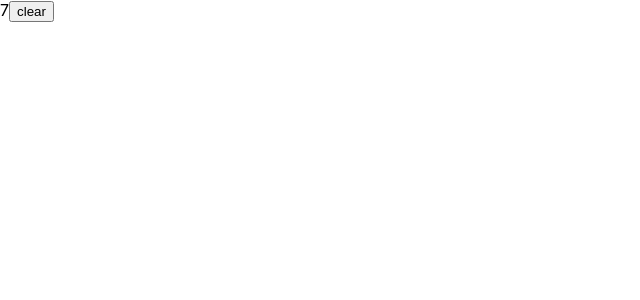
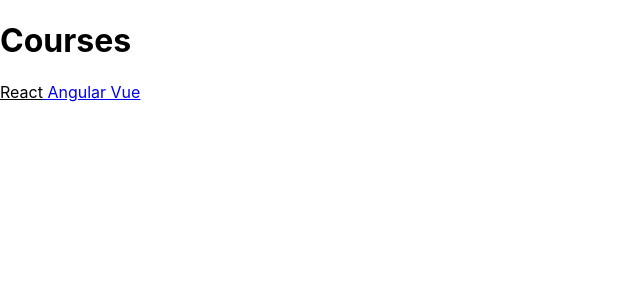
Before and after one commit to ahsan1800411/react-app, a React (Create React App) app: page /courses in a window 1280 px wide. Shown: the top 300 px of the page, without its empty margins (0-640 px from the left). Built offline with nearby package versions, Linux system fonts and the light colour scheme.

Commit message:
initial Commit

```diff
--- a/package.json
+++ b/package.json
@@ -9,6 +9,7 @@
     "axios": "^0.24.0",
     "react": "^17.0.2",
     "react-dom": "^17.0.2",
+    "react-router-dom": "^6.0.2",
     "react-scripts": "4.0.3",
     "uuid": "^8.3.2",
     "web-vitals": "^1.0.1"
--- a/src/App.js
+++ b/src/App.js
@@ -1,16 +1,25 @@
 import React from 'react';
 import './App.css';
-// import Counter from './components/Counter';
-// import Input from './components/Input';
-import Timer from './components/Timer';
+import { BrowserRouter, Routes, Route } from 'react-router-dom';
+import Learn from './components/Learn';
+import Courses from './components/Courses';
+import Home from './components/Home';
+import CoursesName from './CoursesName';
+import Success from './components/Success';
 
 function App() {
   return (
-    <>
-      {/* <Counter /> */}
-      {/* <Input /> */}
-      <Timer />
-    </>
+    <BrowserRouter>
+      <Routes>
+        <Route path='/' element={<Home />} />
+        <Route path='/learn' element={<Learn />} />
+        <Route path='/success' element={<Success />} />
+
+        <Route path='/courses' element={<Courses />} />
+
+        <Route path='/courses/:coursename' element={<CoursesName />} />
+      </Routes>
+    </BrowserRouter>
   );
 }
 
--- /dev/null
+++ b/src/CoursesName.js
@@ -0,0 +1,12 @@
+import { useParams } from 'react-router-dom';
+function CoursesName() {
+  const { coursename } = useParams();
+  return (
+    <div>
+      <h1>Courses</h1>
+      {coursename}
+    </div>
+  );
+}
+
+export default CoursesName;
--- /dev/null
+++ b/src/components/Courses.js
@@ -0,0 +1,24 @@
+import { NavLink } from 'react-router-dom';
+
+function Courses() {
+  return (
+    <div>
+      <h1>Courses</h1>
+      <NavLink
+        style={({ isActive }) => {
+          return {
+            color: isActive ? 'red' : 'black',
+          };
+        }}
+        to='/courses/:react'
+      >
+        {' '}
+        React
+      </NavLink>
+      <NavLink to='/courses/:react'> Angular</NavLink>
+      <NavLink to='/courses/:react'> Vue</NavLink>
+    </div>
+  );
+}
+
+export default Courses;
--- /dev/null
+++ b/src/components/Home.js
@@ -0,0 +1,11 @@
+import { Link } from 'react-router-dom';
+function Home() {
+  return (
+    <div>
+      <h1>Home</h1>
+      <Link to='/learn'>Learn</Link>
+    </div>
+  );
+}
+
+export default Home;
--- /dev/null
+++ b/src/components/Learn.js
@@ -0,0 +1,11 @@
+function Learn() {
+  return (
+    <div>
+      <h1>Learn</h1>
+
+      <p>We are frontend Developers</p>
+    </div>
+  );
+}
+
+export default Learn;
--- /dev/null
+++ b/src/components/Success.js
@@ -0,0 +1,12 @@
+import { Navigate } from 'react-router-dom';
+function Success() {
+  const user = 'null';
+  return (
+    <div>
+      <h1>success</h1>
+      {user ? <Navigate to='/learn' /> : <Navigate to='/Home' />}
+    </div>
+  );
+}
+
+export default Success;
--- a/src/components/Timer.js
+++ /dev/null
@@ -1,23 +0,0 @@
-import React, { useRef, useEffect, useState } from 'react';
-
-function Timer() {
-  const [timer, setTimer] = useState(0);
-
-  const intervalRef = useRef();
-  useEffect(() => {
-    intervalRef.current = setInterval(() => {
-      setTimer((prevTimer) => prevTimer + 1);
-    }, 1000);
-
-    return () => clearInterval(intervalRef.current);
-  }, []);
-
-  return (
-    <div>
-      {timer}
-      <button onClick={() => clearInterval(intervalRef.current)}>clear</button>
-    </div>
-  );
-}
-
-export default Timer;
```
Also changed, not shown: src/components/Counter.js (deleted, +0 -35 lines), src/components/Input.js (deleted, +0 -15 lines), 1 other file (tests, documents, lock files or other folders).
